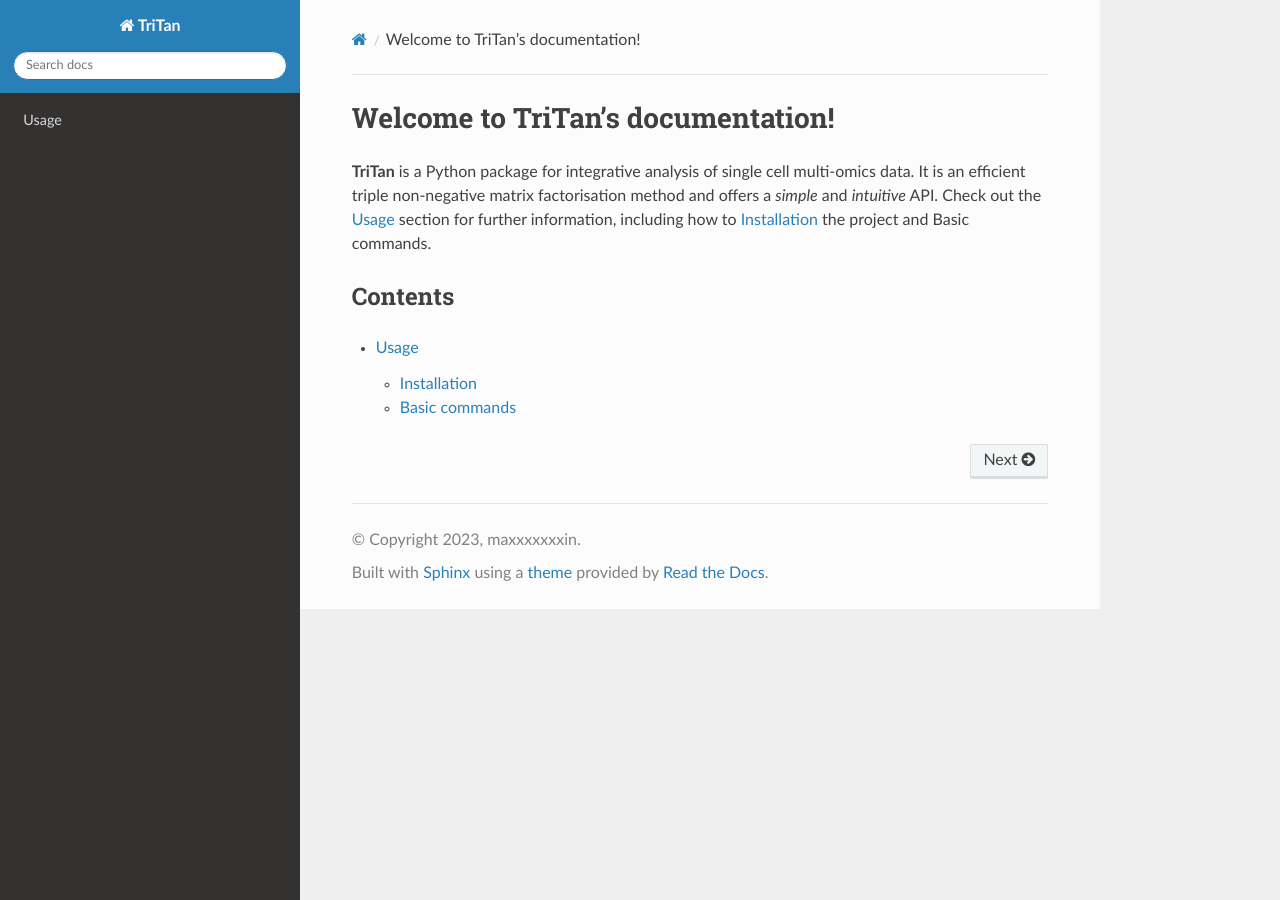
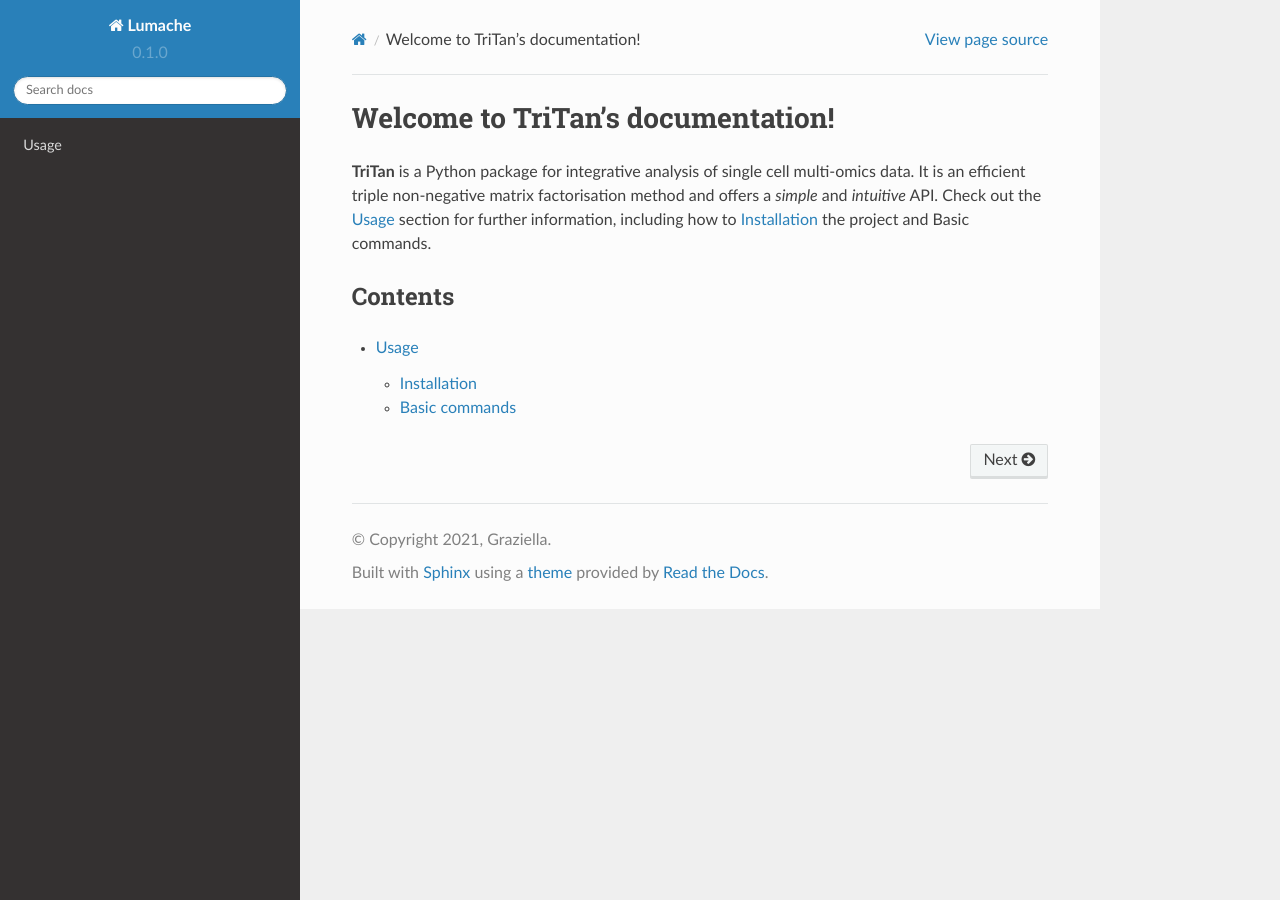
Before and after one commit to maxxxxxxxin/rtd-tutorial, a Sphinx documentation site: the page built from docs/source/index.rst, in a window 1280 px wide. Built offline with Sphinx 7.4.7 and the Read the Docs theme 2.0.0, drawn with Linux system fonts in a browser that asks for light colours; pages that are not in the unit, such as notebooks, are missing from menus; some of the changed lines change nothing that is shown.

Commit message:
Update conf.py

```diff
--- a/docs/source/conf.py
+++ b/docs/source/conf.py
@@ -1,78 +1,36 @@
 # Configuration file for the Sphinx documentation builder.
-#
-# This file only contains a selection of the most common options. For a full
-# list see the documentation:
-# https://www.sphinx-doc.org/en/master/usage/configuration.html
 
-# -- Path setup --------------------------------------------------------------
+# -- Project information
 
-# If extensions (or modules to document with autodoc) are in another directory,
-# add these directories to sys.path here. If the directory is relative to the
-# documentation root, use os.path.abspath to make it absolute, like shown here.
-#
-import os
-import sys
-sys.path.insert(0, os.path.abspath('..'))
+project = 'Lumache'
+copyright = '2021, Graziella'
+author = 'Graziella'
 
-print(sys.path)
-# -- Project information -----------------------------------------------------
+release = '0.1'
+version = '0.1.0'
 
-project = 'TriTan'
-copyright = '2023, maxxxxxxxin'
-author = 'maxxxxxxxin'
+# -- General configuration
 
-# The full version, including alpha/beta/rc tags
-release = '0.1'
-
-
-# -- General configuration ---------------------------------------------------
-
-# Add any Sphinx extension module names here, as strings. They can be
-# extensions coming with Sphinx (named 'sphinx.ext.*') or your custom
-# ones.
 extensions = [
-    'sphinx.ext.autodoc',  # Core Sphinx library for auto html doc generation from docstrings
-    'sphinx.ext.autosummary',  # Create neat summary tables for modules/classes/methods etc
-    'sphinx.ext.intersphinx',  # Link to other project's documentation (see mapping below)
-    'sphinx.ext.viewcode',  # Add a link to the Python source code for classes, functions etc.
-    'sphinx_autodoc_typehints', # Automatically document param types (less noise in class signature)
-    'nbsphinx',  # Integrate Jupyter Notebooks and Sphinx
-    'IPython.sphinxext.ipython_console_highlighting',
-    'sphinx.ext.napoleon'
+    'sphinx.ext.duration',
+    'sphinx.ext.doctest',
+    'sphinx.ext.autodoc',
+    'sphinx.ext.autosummary',
+    'sphinx.ext.intersphinx',
+    'nbsphinx',
 ]
 
-# Mappings for sphinx.ext.intersphinx. Projects have to have Sphinx-generated doc! (.inv file)
 intersphinx_mapping = {
-    "python": ("https://docs.python.org/3/", None),
+    'python': ('https://docs.python.org/3/', None),
+    'sphinx': ('https://www.sphinx-doc.org/en/master/', None),
 }
+intersphinx_disabled_domains = ['std']
 
-# Add any paths that contain templates here, relative to this directory.
 templates_path = ['_templates']
-autoapi_template_dir = '_templates/autoapi'
 
-autosummary_generate = True  # Turn on sphinx.ext.autosummary
-autoclass_content = "both"  # Add __init__ doc (ie. params) to class summaries
-html_show_sourcelink = False  # Remove 'view source code' from top of page (for html, not python)
-autodoc_inherit_docstrings = True  # If no docstring, inherit from base class
-set_type_checking_flag = True  # Enable 'expensive' imports for sphinx_autodoc_typehints
-nbsphinx_allow_errors = True  # Continue through Jupyter errors
-#autodoc_typehints = "description" # Sphinx-native method. Not as good as sphinx_autodoc_typehints
-add_module_names = False # Remove namespaces from class/method signatures
-
-# List of patterns, relative to source directory, that match files and
-# directories to ignore when looking for source files.
-# This pattern also affects html_static_path and html_extra_path.
-# exclude_patterns = ['_templates', '_build']
+# -- Options for HTML output
 
 html_theme = 'sphinx_rtd_theme'
-# -- Options for HTML output -------------------------------------------------
 
-# The theme to use for HTML and HTML Help pages.  See the documentation for
-# a list of builtin themes.
-#
-
-
-# Add any paths that contain custom static files (such as style sheets) here,
-# relative to this directory. They are copied after the builtin static files,
-# so a file named "default.css" will overwrite the builtin "default.css".
-#    :template: custom_module_template.rst
+# -- Options for EPUB output
+epub_show_urls = 'footnote'
```
